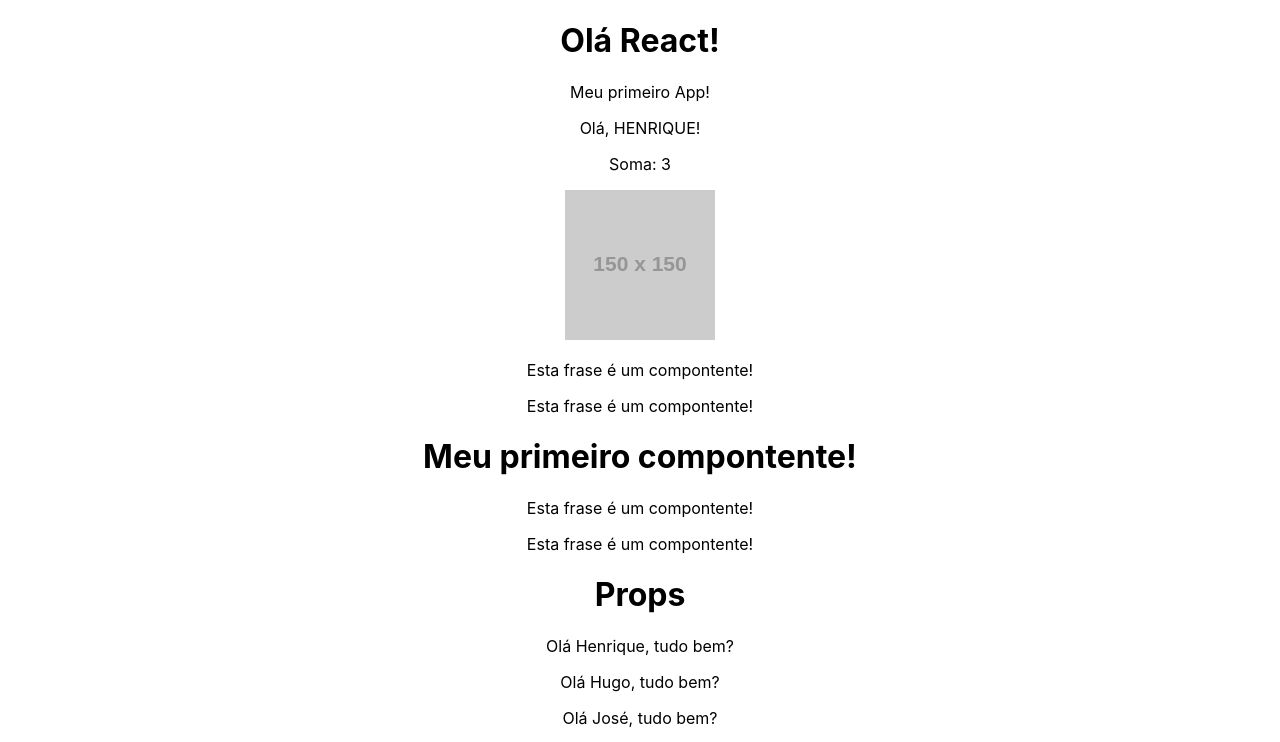
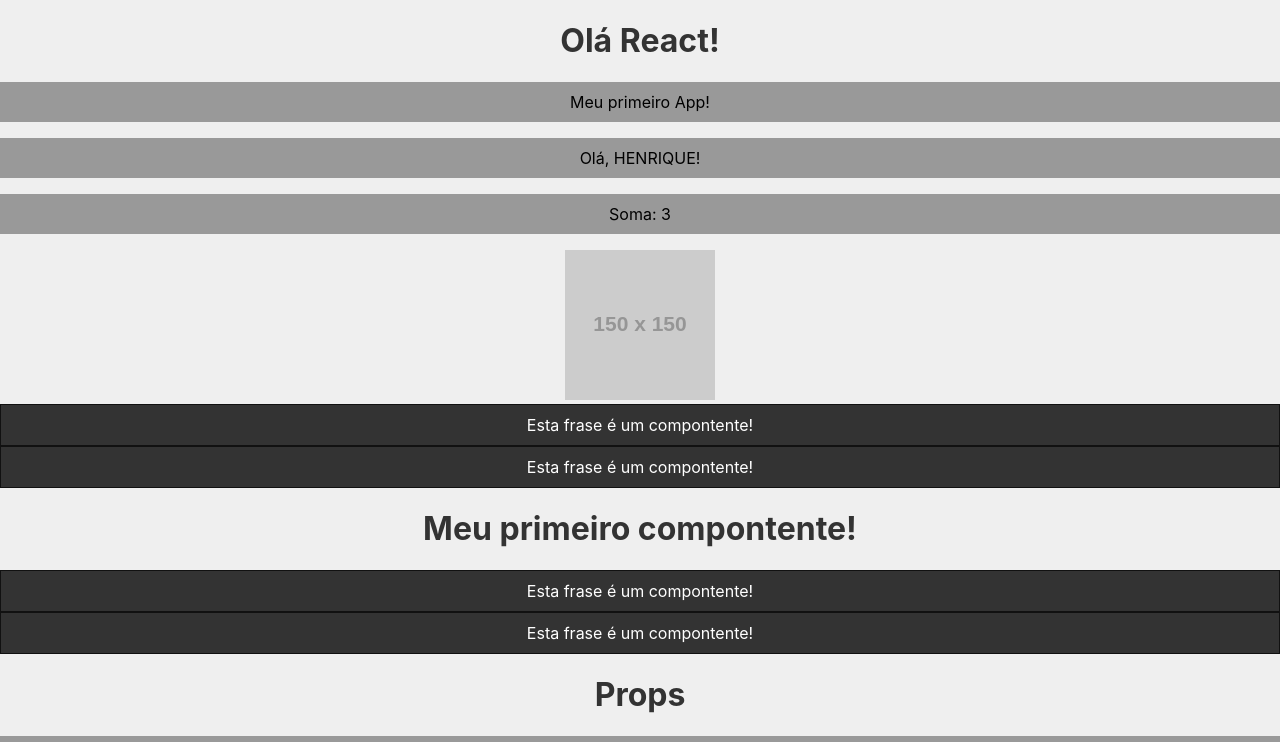
Before and after one commit to HSuarez89/react-hora-de-codar, a React (Create React App) app in the folder meu-projeto/: page / in a window 1280 px wide. Shown: the top 742 px of the page. Built offline with nearby package versions, Linux system fonts and the light colour scheme.

Commit message:
Inserindo CSS no React

```diff
--- a/meu-projeto/src/components/Frase.js
+++ b/meu-projeto/src/components/Frase.js
@@ -1,7 +1,9 @@
+import styles from './Frase.module.css'
+
 function Frase(){
     return(
-        <div>
-            <p>Esta frase é um compontente!</p>
+        <div className={styles.fraseContainer}>
+            <p className={styles.fraseContent}>Esta frase é um compontente!</p>
         </div>
     )
 }
--- /dev/null
+++ b/meu-projeto/src/components/Frase.module.css
@@ -0,0 +1,10 @@
+.fraseContainer {
+    background-color: #333;
+    border: 1px solid #111;
+}
+
+.fraseContent {
+    color: #fff;
+    background-color: #333;
+    margin: 0;
+}
--- a/meu-projeto/src/index.css
+++ b/meu-projeto/src/index.css
@@ -5,9 +5,17 @@ body {
     sans-serif;
   -webkit-font-smoothing: antialiased;
   -moz-osx-font-smoothing: grayscale;
+  background-color: #efefef;
 }
 
 code {
   font-family: source-code-pro, Menlo, Monaco, Consolas, 'Courier New',
     monospace;
 }
+h1 {
+  color: #333;
+}
+p {
+  background-color: #999;
+  padding: 10px;
+}
```
